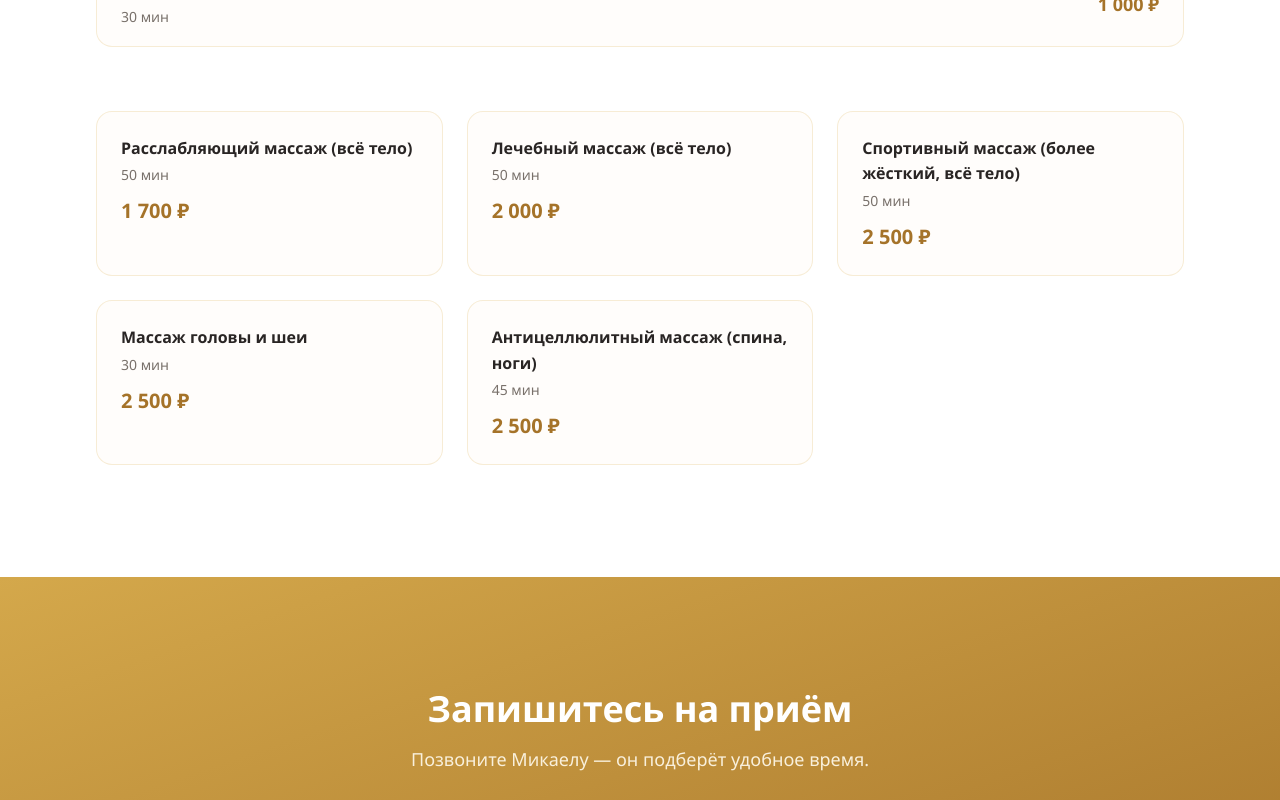
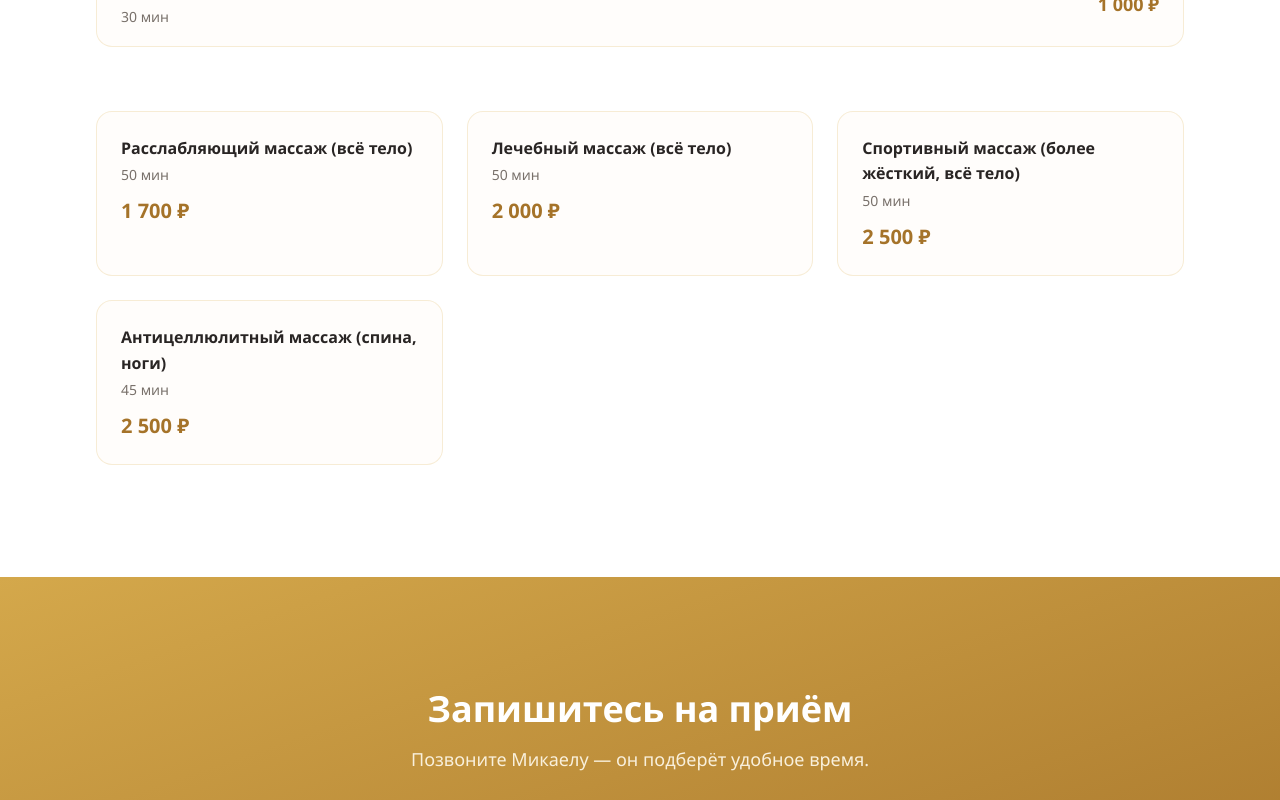
Before and after one commit to melsvagharshyan/oazis-spa, a React (Vite) app: page / in a window 1280 px wide. Shown: the part 4208-5008 px from the top of the page. Built offline with nearby package versions, Linux system fonts and the light colour scheme.

Commit message:
updated price list

```diff
--- a/src/App.tsx
+++ b/src/App.tsx
@@ -531,7 +531,6 @@ function App() {
                 time: "50 мин",
                 price: "2 500 ₽",
               },
-              { name: "Массаж головы и шеи", time: "30 мин", price: "2 500 ₽" },
               {
                 name: "Антицеллюлитный массаж (спина, ноги)",
                 time: "45 мин",
```
